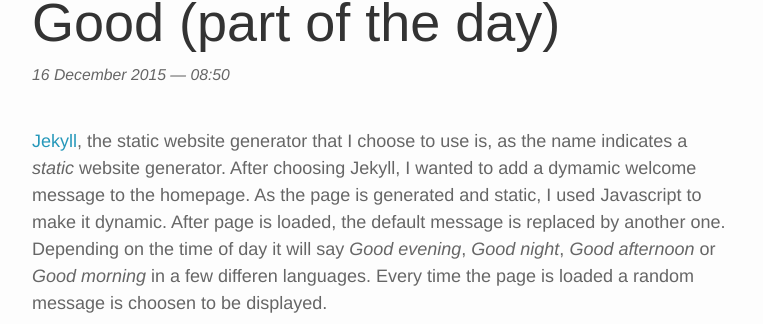
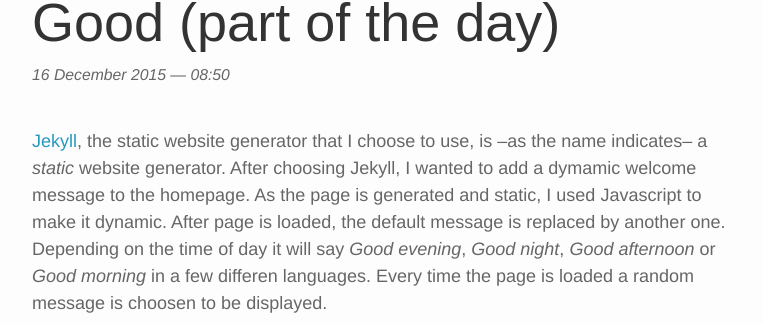
Before and after one commit to jooplaan/jooplaan.github.io, a Jekyll site: the page built from _posts/2015-12-16-random-welcome-message.markdown, in a window 1280 px wide. Shown: the part 115-439 px from the top of the page, without its empty margins (258-1021 px from the left). Built offline with Jekyll 4.4.1, drawn with Linux system fonts in a browser that asks for light colours.

Commit message:
typo fix

```diff
--- a/_posts/2015-12-16-random-welcome-message.markdown
+++ b/_posts/2015-12-16-random-welcome-message.markdown
@@ -4,7 +4,7 @@ title:  Good (part of the day)
 date: 2015-12-16 08:50:-0.1
 description: A dynamic message in Jekyll, the static site generator
 ---
-<a href="https://jekyllrb.com/">Jekyll</a>, the static website generator that I choose to use is, as the name indicates a <em>static</em> website generator. After choosing Jekyll, I wanted to add a dymamic welcome message to the homepage. As the page is generated and static, I used Javascript to make it dynamic. After page is loaded, the default message is replaced by another one. Depending on the time of day it will say <em>Good evening</em>, <em>Good night</em>, <em>Good afternoon</em> or <em>Good morning</em> in a few differen languages. Every time the page is loaded a random message is choosen to be displayed.
+<a href="https://jekyllrb.com/">Jekyll</a>, the static website generator that I choose to use, is –as the name indicates– a <em>static</em> website generator. After choosing Jekyll, I wanted to add a dymamic welcome message to the homepage. As the page is generated and static, I used Javascript to make it dynamic. After page is loaded, the default message is replaced by another one. Depending on the time of day it will say <em>Good evening</em>, <em>Good night</em>, <em>Good afternoon</em> or <em>Good morning</em> in a few differen languages. Every time the page is loaded a random message is choosen to be displayed.
 
 See this Javascript on how it works.
 <script src="https://gist.github.com/jooplaan/1f4063c0d62f7597565b.js"></script>
```
